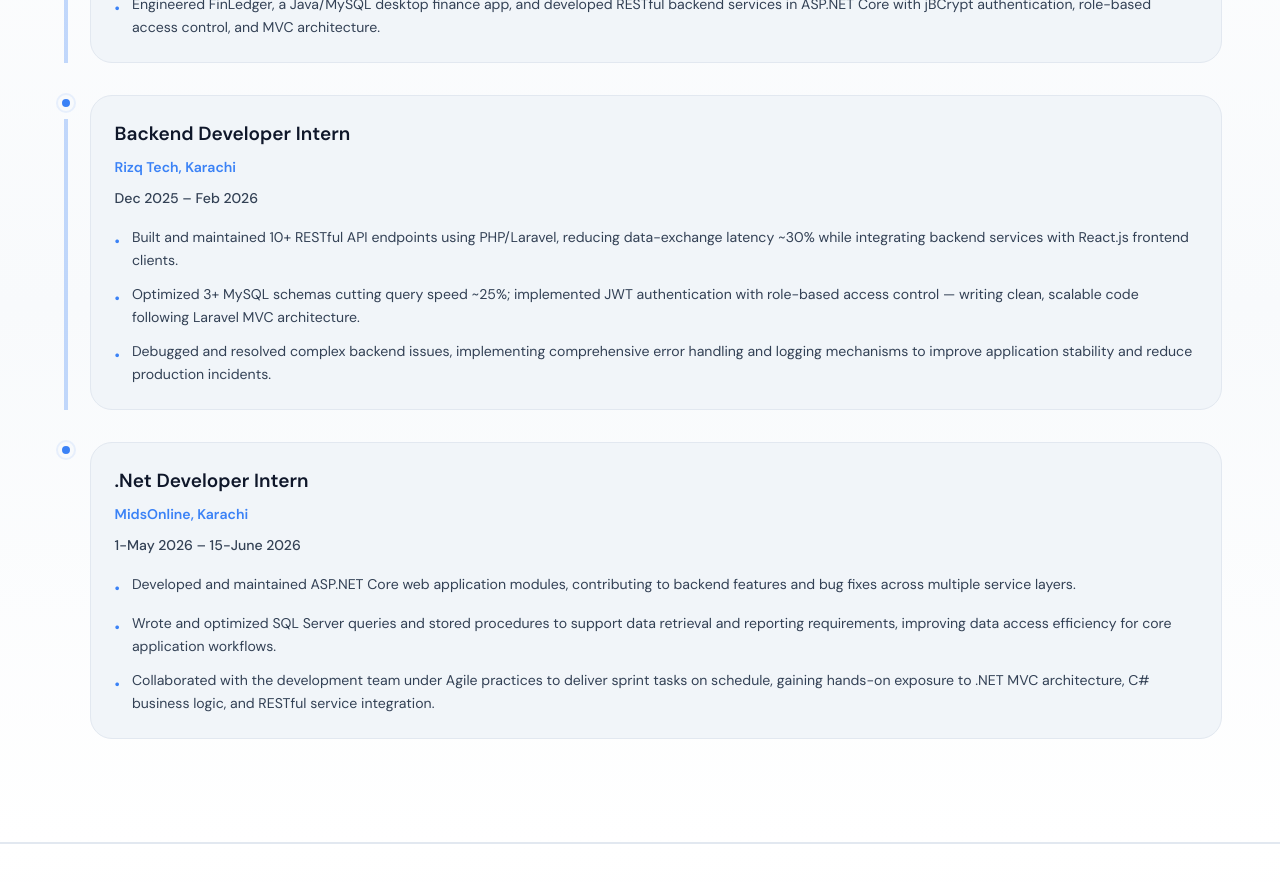
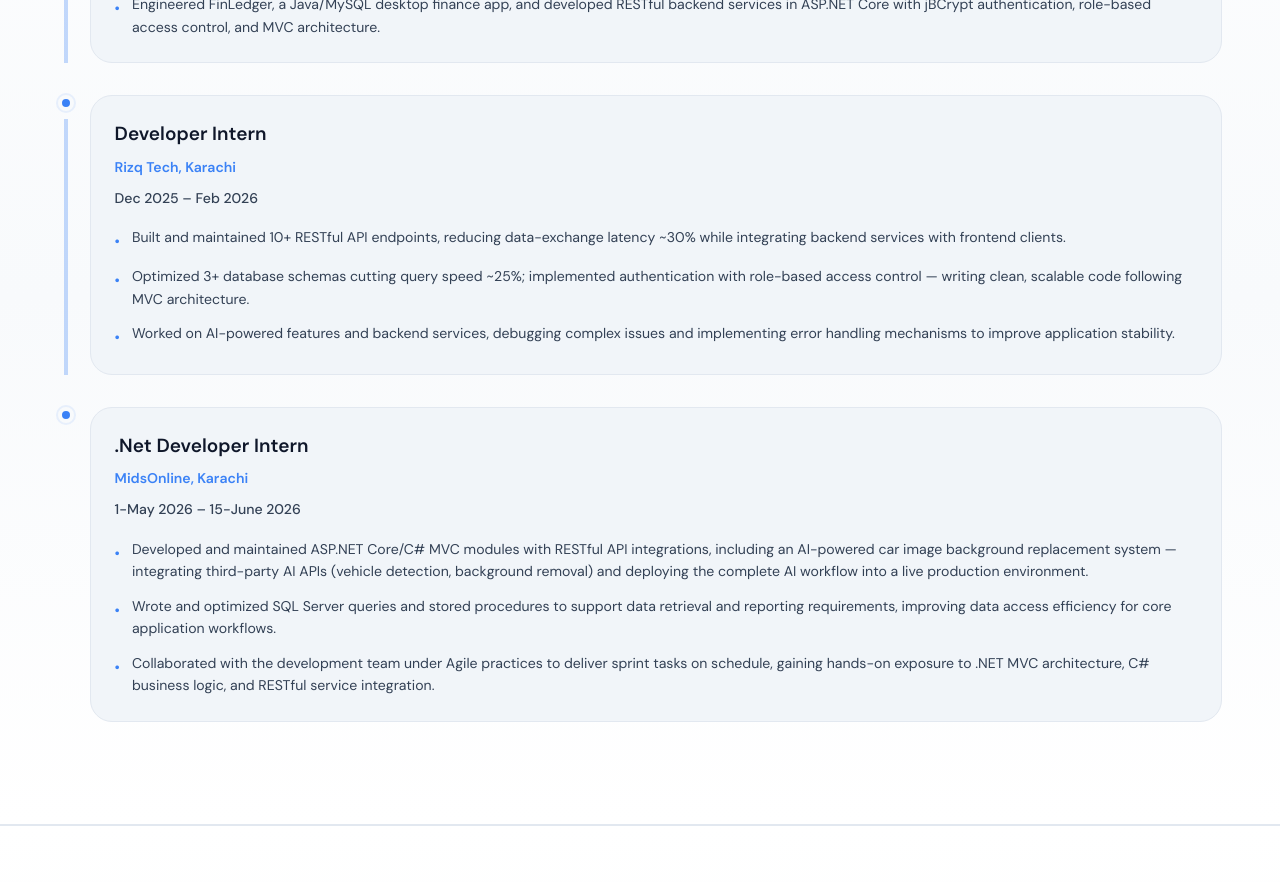
Before and after one commit to Muneebniaz111/Portfolio, a Next.js app: page / in a window 1280 px wide. Shown: the part 2280-3162 px from the top of the page. Built offline with nearby package versions, Linux system fonts and the light colour scheme; no server answers.

Commit message:
Update internship details

```diff
--- a/components/ExperienceTimeline.tsx
+++ b/components/ExperienceTimeline.tsx
@@ -23,24 +23,24 @@ const ExperienceTimeline = () => {
       ],
     },
     {
-      title: "Backend Developer Intern",
+      title: "Developer Intern",
       company: "Rizq Tech, Karachi",
       period: "Dec 2025 – Feb 2026",
       bullets: [
-        "Built and maintained 10+ RESTful API endpoints using PHP/Laravel, reducing data-exchange latency ~30% while integrating backend services with React.js frontend clients.",
-        "Optimized 3+ MySQL schemas cutting query speed ~25%; implemented JWT authentication with role-based access control — writing clean, scalable code following Laravel MVC architecture.",
-        "Debugged and resolved complex backend issues, implementing comprehensive error handling and logging mechanisms to improve application stability and reduce production incidents.",
-      ],
+    "Built and maintained 10+ RESTful API endpoints, reducing data-exchange latency ~30% while integrating backend services with frontend clients.",
+    "Optimized 3+ database schemas cutting query speed ~25%; implemented authentication with role-based access control — writing clean, scalable code following MVC architecture.",
+    "Worked on AI-powered features and backend services, debugging complex issues and implementing error handling mechanisms to improve application stability.",
+  ],
     },
     {
       title: ".Net Developer Intern",
       company: "MidsOnline, Karachi",
       period: "1-May 2026 – 15-June 2026",
       bullets: [
-        "Developed and maintained ASP.NET Core web application modules, contributing to backend features and bug fixes across multiple service layers.",
-        "Wrote and optimized SQL Server queries and stored procedures to support data retrieval and reporting requirements, improving data access efficiency for core application workflows.",
-        "Collaborated with the development team under Agile practices to deliver sprint tasks on schedule, gaining hands-on exposure to .NET MVC architecture, C# business logic, and RESTful service integration.",
-      ],
+  "Developed and maintained ASP.NET Core/C# MVC modules with RESTful API integrations, including an AI-powered car image background replacement system — integrating third-party AI APIs (vehicle detection, background removal) and deploying the complete AI workflow into a live production environment.",
+  "Wrote and optimized SQL Server queries and stored procedures to support data retrieval and reporting requirements, improving data access efficiency for core application workflows.",
+  "Collaborated with the development team under Agile practices to deliver sprint tasks on schedule, gaining hands-on exposure to .NET MVC architecture, C# business logic, and RESTful service integration.",
+],
     },
   ];
 
--- a/components/Resume.tsx
+++ b/components/Resume.tsx
@@ -66,10 +66,10 @@ const resumeContent = {
       company: "MidsOnline, Karachi",
       period: "1-May 2026 – 15-June 2026",
       bullets: [
-        "Developed and maintained ASP.NET Core web application modules, contributing to backend features and bug fixes across multiple service layers.",
-        "Wrote and optimized SQL Server queries and stored procedures to support data retrieval and reporting requirements, improving data access efficiency for core application workflows.",
-        "Collaborated with the development team under Agile practices to deliver sprint tasks on schedule, gaining hands-on exposure to .NET MVC architecture, C# business logic, and RESTful service integration.",
-      ],
+  "Developed and maintained ASP.NET Core/C# MVC modules with RESTful API integrations, including an AI-powered car image background replacement system — integrating third-party AI APIs (vehicle detection, background removal) and deploying the complete AI workflow into a live production environment.",
+  "Wrote and optimized SQL Server queries and stored procedures to support data retrieval and reporting requirements, improving data access efficiency for core application workflows.",
+  "Collaborated with the development team under Agile practices to deliver sprint tasks on schedule, gaining hands-on exposure to .NET MVC architecture, C# business logic, and RESTful service integration.",
+],
     },
   {
   title: "Developer Intern",
```
